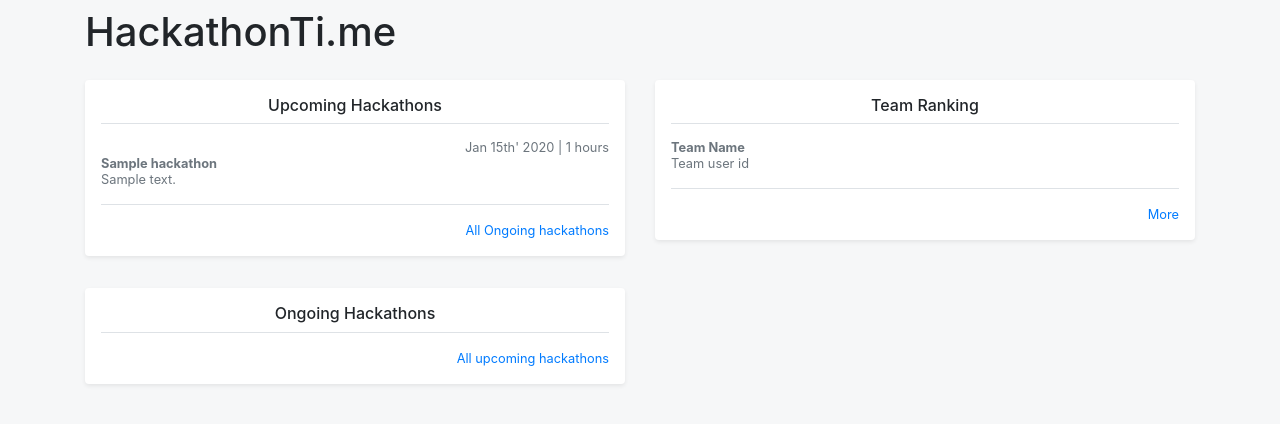
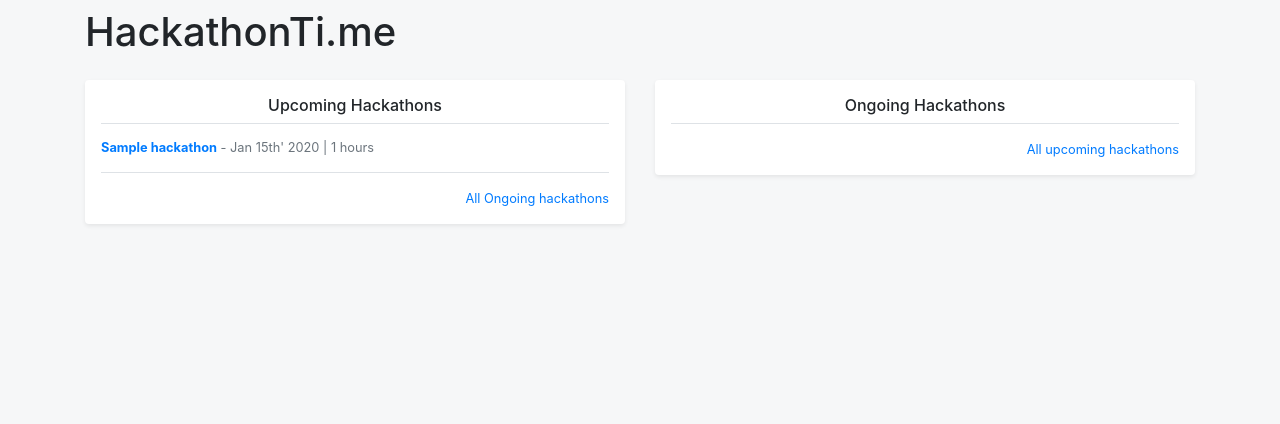
Before and after one commit to nk521/hackathontime, a Django app: page / in a window 1280 px wide. Shown: the part 116-540 px from the top of the page. Run offline with Django 3.2, Linux system fonts and the light colour scheme; tables that the repository leaves empty hold one stand-in row (values such as "Sample post"); some libraries are stand-ins or nearby versions.

Commit message:
dashboard link fixes. nav is messed up. frontend succs so bad

```diff
--- a/hackathontime_main/templates/hackathontime_main/home.html
+++ b/hackathontime_main/templates/hackathontime_main/home.html
@@ -27,9 +27,8 @@
 				{% for hackathon in future_hackathons %}
 					<div class="media text-muted pt-3">
 					  <p class="media-body pb-3 mb-0 small lh-125 border-bottom border-gray text-truncate">
-					  	<span class="d-block text-right">{{ hackathon.hackathon_date|date:"M dS' Y" }} | {{ hackathon.hackathon_period }} hours</span>
-					    <strong class="d-block text-gray-dark">{{ hackathon.hackathon_name }}</strong>
-					    {{ hackathon.hackathon_content|truncatechars:50 }}
+					    <strong class="text-gray-dark"><a href="{% url 'ht-hackathon-view' hackathon.hackathon_slug %}">{{ hackathon.hackathon_name }}</a></strong>
+					    <span class=" text-right"> - {{ hackathon.hackathon_date|date:"M dS' Y" }} | {{ hackathon.hackathon_period }} hours</span>
 					  </p>
 					</div>
 				{% endfor %}
@@ -37,7 +36,7 @@
 			  <a href="#">All Ongoing hackathons</a>
 			</small>
 		</div>
-	</div>
+	</div><!--
 	<div class="col-md-6">
 		<div class="my-3 p-3 bg-white rounded shadow-sm">
 			<h6 class="border-bottom border-gray pb-2 mb-0 text-center">Team Ranking</h6>
@@ -51,16 +50,15 @@
 			  <a href="#">More</a>
 			</small>
 		</div>
-	</div>
+	</div> -->
 	<div class="col-md-6">
 		<div class="my-3 p-3 bg-white rounded shadow-sm">
 			<h6 class="border-bottom border-gray pb-2 mb-0 text-center">Ongoing Hackathons</h6>
 				{% for hackathon in on_going_hackathons %}
 					<div class="media text-muted pt-3">
 					  <p class="media-body pb-3 mb-0 small lh-125 border-bottom border-gray text-truncate">
-					  	<span class="d-block text-right">{{ hackathon.hackathon_date|date:"M dS' Y" }} | {{ hackathon.hackathon_period }} hours</span>
-					    <strong class="d-block text-gray-dark">{{ hackathon.hackathon_name }}</strong>
-					    {{ hackathon.hackathon_content|truncatechars:50 }}
+					    <strong class="text-gray-dark">{{ hackathon.hackathon_name }}</strong>
+					    <span class=" text-right"> - {{ hackathon.hackathon_date|date:"M dS' Y" }} | {{ hackathon.hackathon_period }} hours</span>
 					  </p>
 					</div>
 				{% endfor %}
--- a/hackathontime_users/templates/hackathontime_users/team_slug.html
+++ b/hackathontime_users/templates/hackathontime_users/team_slug.html
@@ -5,9 +5,9 @@
 		<legend class="border-bottom border-gray pb-3 pt-0 text-center">
 			{{ request.user.profile.team.team_name }}
 		</legend>
-		<div class="row border-bottom text-center">
+		<div class="row border-bottom">
 			<div class="col pb-3">
-				<legend class="my-0">Team Members</legend>
+				<legend class="text-center my-0">Team Members</legend>
 				{% for member in team_members %}
 					<div><a href="{% url 'ht-profile-view' member.slug %}">{{ member.user.username }}</a></div>
 				{% endfor %}
```
